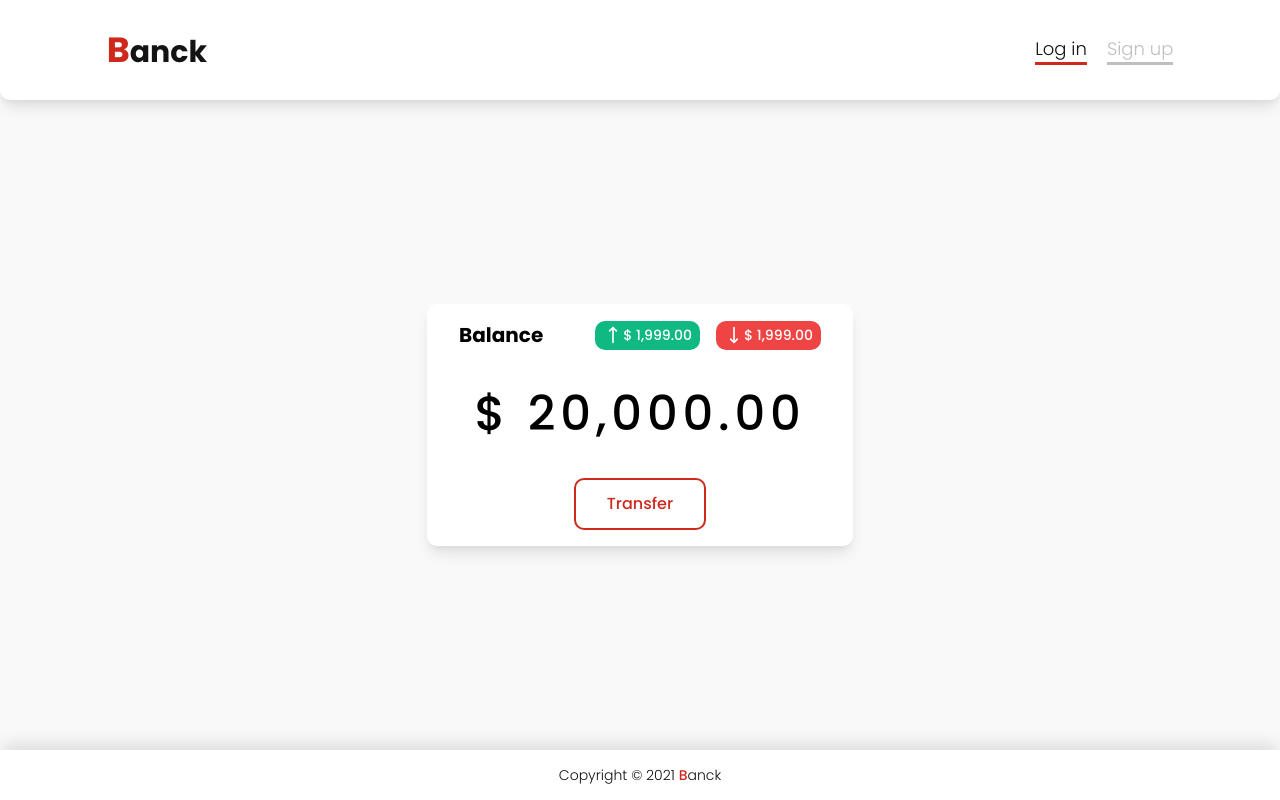
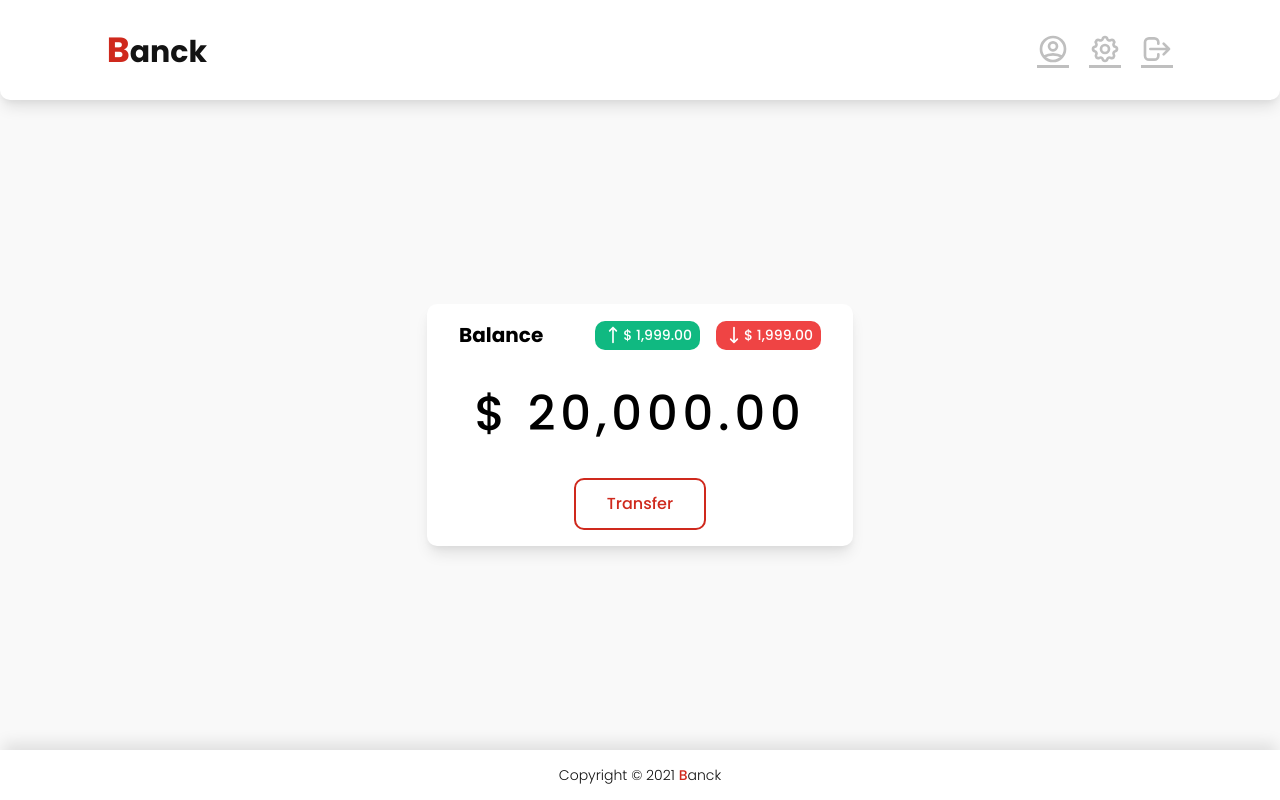
Before and after one commit to olafszymanski/banck, a Vue app: page / in a window 1280 px wide. Built offline with nearby package versions, Linux system fonts and the light colour scheme.

Commit message:
Added menu for logged in user and made some changes.

```diff
--- a/src/components/Navigation/Menu.vue
+++ b/src/components/Navigation/Menu.vue
@@ -1,7 +1,27 @@
 <template>
-  <ul>
-    <MenuItem :index="0" @click="itemClicked">Log in</MenuItem>
-    <MenuItem :index="1" @click="itemClicked">Sign up</MenuItem>
+  <ul v-if="!$store.state.loggedIn" class="flex">
+    <MenuItem :index="0" class="flex space-x-2 sm:space-x-0" @click="itemClicked">
+      <svg class="w-8 h-8" fill="none" stroke="currentColor" viewBox="0 0 24 24" xmlns="http://www.w3.org/2000/svg"><path stroke-linecap="round" stroke-linejoin="round" stroke-width="2" d="M11 16l-4-4m0 0l4-4m-4 4h14m-5 4v1a3 3 0 01-3 3H6a3 3 0 01-3-3V7a3 3 0 013-3h7a3 3 0 013 3v1"></path></svg>
+      <div class="sm:hidden">Log in</div>
+    </MenuItem>
+    <MenuItem :index="1" class="flex space-x-2 sm:space-x-0" @click="itemClicked">
+      <svg class="w-8 h-8" fill="none" stroke="currentColor" viewBox="0 0 24 24" xmlns="http://www.w3.org/2000/svg"><path stroke-linecap="round" stroke-linejoin="round" stroke-width="2" d="M18 9v3m0 0v3m0-3h3m-3 0h-3m-2-5a4 4 0 11-8 0 4 4 0 018 0zM3 20a6 6 0 0112 0v1H3v-1z"></path></svg>
+      <div class="sm:hidden">Sign up</div>
+    </MenuItem>
+  </ul>
+  <ul v-else class="flex">
+    <MenuItem :index="2" class="flex space-x-2 sm:space-x-0" @click="itemClicked">
+      <svg class="w-8 h-8" fill="none" stroke="currentColor" viewBox="0 0 24 24" xmlns="http://www.w3.org/2000/svg"><path stroke-linecap="round" stroke-linejoin="round" stroke-width="2" d="M5.121 17.804A13.937 13.937 0 0112 16c2.5 0 4.847.655 6.879 1.804M15 10a3 3 0 11-6 0 3 3 0 016 0zm6 2a9 9 0 11-18 0 9 9 0 0118 0z"></path></svg>
+      <div class="sm:hidden">Account</div>
+    </MenuItem>
+    <MenuItem :index="3" class="flex space-x-2 sm:space-x-0" @click="itemClicked">
+      <svg class="w-8 h-8" fill="none" stroke="currentColor" viewBox="0 0 24 24" xmlns="http://www.w3.org/2000/svg"><path stroke-linecap="round" stroke-linejoin="round" stroke-width="2" d="M10.325 4.317c.426-1.756 2.924-1.756 3.35 0a1.724 1.724 0 002.573 1.066c1.543-.94 3.31.826 2.37 2.37a1.724 1.724 0 001.065 2.572c1.756.426 1.756 2.924 0 3.35a1.724 1.724 0 00-1.066 2.573c.94 1.543-.826 3.31-2.37 2.37a1.724 1.724 0 00-2.572 1.065c-.426 1.756-2.924 1.756-3.35 0a1.724 1.724 0 00-2.573-1.066c-1.543.94-3.31-.826-2.37-2.37a1.724 1.724 0 00-1.065-2.572c-1.756-.426-1.756-2.924 0-3.35a1.724 1.724 0 001.066-2.573c-.94-1.543.826-3.31 2.37-2.37.996.608 2.296.07 2.572-1.065z"></path><path stroke-linecap="round" stroke-linejoin="round" stroke-width="2" d="M15 12a3 3 0 11-6 0 3 3 0 016 0z"></path></svg>
+      <div class="sm:hidden">Settings</div>
+    </MenuItem>
+    <MenuItem :index="4" class="flex space-x-2 sm:space-x-0" @click="itemClicked">
+      <svg class="w-8 h-8" fill="none" stroke="currentColor" viewBox="0 0 24 24" xmlns="http://www.w3.org/2000/svg"><path stroke-linecap="round" stroke-linejoin="round" stroke-width="2" d="M17 16l4-4m0 0l-4-4m4 4H7m6 4v1a3 3 0 01-3 3H6a3 3 0 01-3-3V7a3 3 0 013-3h4a3 3 0 013 3v1"></path></svg>
+      <div class="sm:hidden">Log out</div>
+    </MenuItem>
   </ul>
 </template>
 
--- a/src/components/Navigation/MenuItem.vue
+++ b/src/components/Navigation/MenuItem.vue
@@ -1,5 +1,5 @@
 <template>
-  <li :class="`${ $store.state.currentViewIndex === itemIndex ? 'text-chinese-black border-maximum-red' : 'text-argent border-argent' } text-18px font-light border-solid border-b-3 transition-all ease-in-out cursor-pointer hover:text-chinese-black hover:border-maximum-red`" @click="clicked">
+  <li :class="`flex justify-center ${ $store.state.currentViewIndex === itemIndex ? 'text-chinese-black border-maximum-red' : 'text-argent border-argent' } text-18px font-light border-solid border-b-3 transition-all ease-in-out cursor-pointer hover:text-chinese-black hover:border-maximum-red`" @click="clicked">
     <slot></slot>
   </li>
 </template>
```
